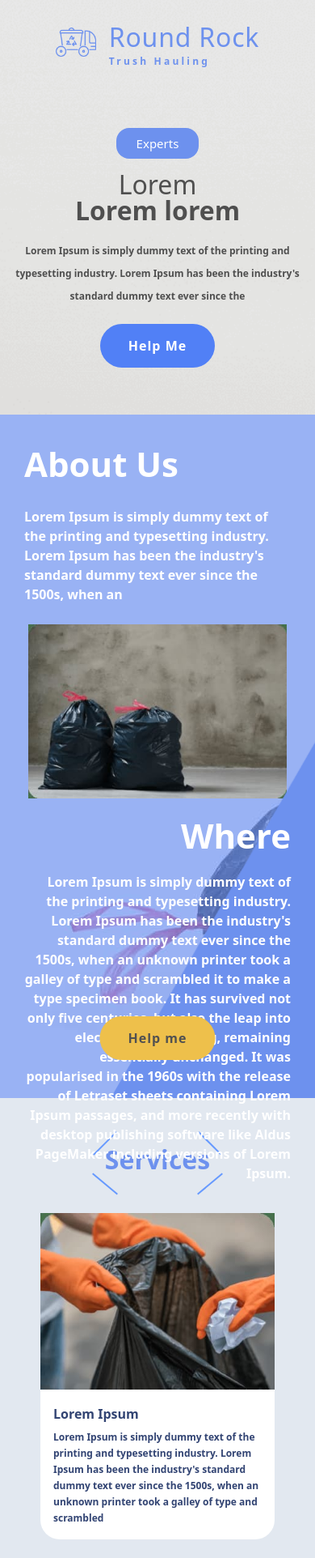
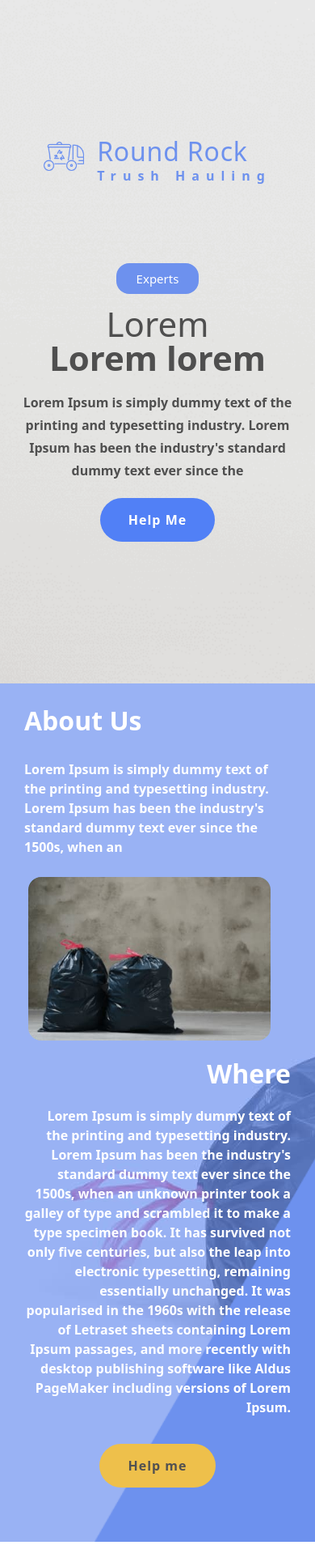
Before and after one commit to Ahmed-Serag19/upskilling-task, an Angular app: page / in a window 390 px wide. Shown: the top 1924 px of the page at 81% size. Built offline with nearby package versions, Linux system fonts and the light colour scheme.

Commit message:
adjusted the responsiveness of the whole application

```diff
--- a/proxy.conf.json
+++ b/proxy.conf.json
@@ -1,6 +1,6 @@
 {
   "/api": {
-    "target": "http://upskilling-egypt.com:3001",
+    "target": "http://upskilling-egypt.com:3001/contact",
     "secure": false,
     "changeOrigin": true,
     "pathRewrite": {
--- a/src/app/components/section-button/section-button.component.css
+++ b/src/app/components/section-button/section-button.component.css
@@ -1,6 +1,18 @@
 @media (max-width: 768px) {
   button {
     font-size: 24px !important;
+    padding: 15px 35px !important;
+  }
+}
+@media (max-width: 1500px) {
+  button {
+    font-size: 20px !important;
+    padding: 20px 45px !important;
+  }
+}
+@media (max-width: 768px) {
+  button {
+    font-size: 16px !important;
     padding: 15px 35px !important;
   }
 }
@@ -10,9 +22,3 @@
     padding: 15px 25px !important;
   }
 }
-@media (max-width: 768px) {
-  button {
-    font-size: 16px !important;
-    padding: 15px 35px !important;
-  }
-}
--- a/src/app/components/section-header/section-header.component.css
+++ b/src/app/components/section-header/section-header.component.css
@@ -61,6 +61,11 @@
   left: -70px;
   transform: rotate(40deg);
 }
+@media (max-width: 1440px) {
+  .section-header h1 {
+    font-size: 45px !important;
+  }
+}
 @media (max-width: 1024px) {
   .contact {
     height: fit-content;
@@ -74,7 +79,7 @@
     z-index: 1;
   }
   .section-header h1 {
-    font-size: 42px !important;
+    font-size: 35px !important;
   }
   .top-left-contact {
     top: -5px;
--- a/src/app/sections/about-us/about-us.component.css
+++ b/src/app/sections/about-us/about-us.component.css
@@ -25,16 +25,51 @@
   font-size: 55px !important;
 }
 
+@media (max-width: 1450px) {
+  .btn-container {
+    bottom: 10px;
+    left: 50%;
+    transform: translate(-50%, -50%);
+    z-index: 50;
+  }
+  .right-side-layer {
+    width: 70%;
+    top: 0;
+    right: 0;
+    bottom: 0;
+  }
+  .about-left-side {
+    z-index: 5555;
+  }
+  .about-left-side img {
+    width: 350px;
+  }
+}
 @media (max-width: 768px) {
   .about-us {
-    padding: 20px;
-    /* height: fit-content !important; */
+    padding: 10px 20px;
+    height: fit-content !important;
+    gap: 40px !important;
   }
+
+  .about-us {
+    display: flex;
+    flex-direction: column;
+  }
+  .about-left-side img {
+    width: 300px !important;
+  }
+  .btn-container {
+    padding-top: 35px !important;
+    position: relative !important;
+    bottom: 5px !important;
+  }
+
   .about-us p {
     font-size: 16px !important;
   }
   .about-us h1 {
-    font-size: 42px;
+    font-size: 32px;
     padding-top: 10px;
   }
   .about-us img {
--- a/src/app/sections/about-us/about-us.component.html
+++ b/src/app/sections/about-us/about-us.component.html
@@ -8,7 +8,11 @@
         since the 1500s, when an
       </p>
       <div>
-        <img [src]="aboutUsSectionImage" alt="two trash bags image" />
+        <img
+          [src]="aboutUsSectionImage"
+          class="rounded-2xl"
+          alt="two trash bags image"
+        />
       </div>
     </div>
     <div class="about-right-side max-w-96 text-right z-50">
--- a/src/app/sections/contact-us/contact-us.component.css
+++ b/src/app/sections/contact-us/contact-us.component.css
@@ -19,22 +19,28 @@ input::placeholder {
 }
 @media (max-width: 425px) {
   .contact {
-    padding: 20px !important;
-    padding-top: 100px !important;
-    gap: 150px !important;
+    padding: 30px !important;
+    padding-top: 50px !important;
+    gap: 50px !important;
     justify-content: flex-start !important;
     align-items: center !important;
+    /* height: fit-content !important; */
+  }
+  .contact div {
+    width: 300px;
+    /* justify-content: center; */
+    padding: 5px 5px;
   }
   .contact-container {
-    gap: 32px;
+    gap: 22px;
     align-items: center !important;
   }
-  .form-container {
+
+  .form-container div {
     width: 200px !important;
-    padding: 20px;
   }
-  .form-container div {
-    width: 300px !important;
+  .form-container input {
+    width: 200px !important;
   }
   .form-container form {
     padding: 20px;
--- a/src/app/sections/contact-us/contact-us.component.html
+++ b/src/app/sections/contact-us/contact-us.component.html
@@ -1,5 +1,5 @@
 <section
-  class="py-16 h-screen bg-gray-100 flex flex-col items-center justify-around gap-16"
+  class="contact py-16 h-screen bg-gray-100 flex flex-col items-center justify-around gap-16"
 >
   <app-section-header label="Contact Us"></app-section-header>
   <div class="flex flex-col md:flex-row justify-center gap-12">
--- a/src/app/sections/hero-section/hero-section.component.css
+++ b/src/app/sections/hero-section/hero-section.component.css
@@ -5,16 +5,29 @@
   background-position: left;
   background-repeat: no-repeat;
   position: relative;
-  padding: 0 20px;
+  padding: 0 10px;
 }
-@media (max-width: 1440px) {
+@media (max-width: 1500px) {
   .hero {
     background-size: 2000px;
     background-position: center;
-    height: fit-content !important;
+    height: 100vh;
     justify-content: center !important;
     align-items: center !important;
-    gap: 30px !important;
+    gap: 20px !important;
+  }
+  .hero header {
+    padding-bottom: 20px !important;
+  }
+  .main-hero {
+    padding-top: 1.5rem !important;
+    padding-bottom: 1.5rem !important;
+  }
+  .main-hero h2 {
+    font-size: 4rem;
+  }
+  .main-hero p {
+    font-size: 1rem;
   }
 }
 @media (max-width: 1024px) {
@@ -31,28 +44,33 @@
   }
 }
 
-@media (max-width: 768px) {
+@media (max-width: 770px) {
   .hero {
     background-size: 2000px;
     background-position: center;
-    height: fit-content !important;
+    height: 100vh !important;
     justify-content: center !important;
     align-items: center !important;
-    gap: 30px !important;
+    gap: 50px !important;
     padding: 10px !important;
   }
   .hero header {
     padding: 20px 0px !important;
+  }
+  .main-hero {
+    padding-top: 1.5rem !important;
+    padding-bottom: 1.5rem !important;
+    justify-content: space-around;
   }
   .experts-btn {
     padding: 5px 25px !important;
     font-size: 15px;
   }
   .hero h2 {
-    font-size: 32px !important;
+    font-size: 42px !important;
   }
   .hero p {
-    font-size: 12px !important;
+    font-size: 16px !important;
   }
   .hero header img {
     width: 50px;
@@ -79,7 +97,7 @@
   }
 
   .logo-text p {
-    letter-spacing: 0.2rem;
+    letter-spacing: 0.5rem;
   }
 
   .experts-btn {
--- a/src/app/sections/hero-section/hero-section.component.html
+++ b/src/app/sections/hero-section/hero-section.component.html
@@ -1,4 +1,4 @@
-<section class="hero">
+<section class="hero flex flex-col">
   <header class="flex gap-4 justify-center pt-16 pb-16">
     <div class="logo w-18 pt-1">
       <img [src]="logoPath" alt="recycle truck logo" class="logo-image" />
@@ -12,7 +12,7 @@
     </div>
   </header>
   <div
-    class="flex flex-col items-center py-12"
+    class="main-hero flex flex-col items-center py-8"
     [ngStyle]="{ color: '#4F4F4F' }"
   >
     <button
--- a/src/app/sections/services/services.component.css
+++ b/src/app/sections/services/services.component.css
@@ -1,24 +1,50 @@
+.services {
+  padding-top: 25px;
+  height: fit-content !important;
+}
+
 .services-cards {
   color: #324473;
 }
-@media (max-width: 1024px) {
+.services-cards div {
+  color: #324473;
+  border-radius: 30px;
+}
+.services-cards div img {
+  border-top-left-radius: 25px;
+  border-top-right-radius: 25px;
+}
+@media (max-width: 1440px) {
   .services {
-    padding: 10px;
+    padding: 30px;
+    height: fit-content;
+  }
+  .services-cards div {
+    width: 250px;
+  }
+}
+@media (max-width: 768px) {
+  .services-cards {
+    gap: 15px !important;
+  }
+  .services-cards div {
+    width: 230px !important;
   }
 }
 @media (max-width: 500px) {
   .services {
     height: fit-content !important;
     gap: 25px;
-    padding-top: 50px !important;
+    margin-top: 30px !important;
   }
   .services-cards {
     flex-direction: column;
-    margin-top: 10px;
-    width: 300px;
-    gap: 25px;
+    gap: 35px;
     padding: 5px;
     justify-content: center !important;
+  }
+  .services-cards div {
+    width: 300px !important;
   }
   .services-cards p {
     font-size: 12px !important;
--- a/src/app/sections/services/services.component.html
+++ b/src/app/sections/services/services.component.html
@@ -1,9 +1,9 @@
 <section
-  class="services bg-slate-200 h-screen flex flex-col items-center gap-24 justify-center"
+  class="services bg-slate-200 h-screen flex flex-col items-center gap-16 justify-center"
 >
   <app-section-header label="Services"></app-section-header>
   <div class="services-cards flex items-center justify-center gap-10">
-    <div *ngFor="let service of services" class="max-w-xs bg-white rounded-3xl">
+    <div *ngFor="let service of services" class="max-w-xs bg-white">
       <img [src]="service.image" alt="{{ service.title }}" />
       <div class="card-text p-4">
         <h2 class="text-xl font-extrabold mb-2">{{ service.title }}</h2>
--- a/src/app/sections/testimonials/testimonials.component.css
+++ b/src/app/sections/testimonials/testimonials.component.css
@@ -4,21 +4,40 @@
 .testimonials-text p {
   color: #22366a;
 }
-@media (max-width: 1024px) {
+@media (max-width: 1440px) {
   .testmonials {
     height: fit-content;
     padding: 15px !important;
     padding-top: 50px;
   }
+}
+@media (max-width: 1024px) {
+  .testmonials {
+    height: fit-content;
+    padding: 35px 15px !important;
+    padding-top: 50px;
+  }
   .tesimonials-container {
     padding-top: 30px;
     gap: 30px;
-    flex-direction: column;
+    flex-wrap: wrap;
     justify-content: center;
     align-items: center;
   }
   .tesimonial-container {
-    flex-direction: column;
-    max-width: fit-content;
+    flex: 1 1 calc(50% - 30px);
+    max-width: calc(50% - 30px);
+    box-sizing: border-box;
   }
 }
+@media (max-width: 425px) {
+  .tesimonials-container {
+    flex-direction: column;
+  }
+  .tesimonial-container {
+    flex: 1 1 100%;
+    max-width: 100%;
+    flex-direction: column;
+    justify-content: center;
+  }
+}
```
